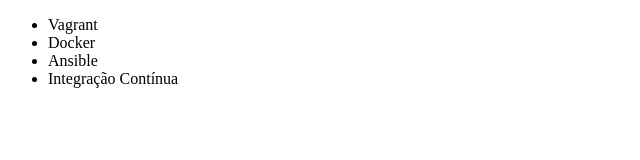
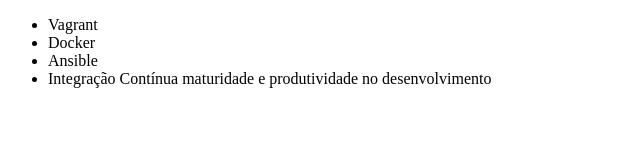
Before and after one commit to owamandah/volta, a plain HTML site: page index.html in a window 1280 px wide. Shown: the whole page, without its empty margins (0-640 px from the left). Drawn offline with Linux system fonts and the light colour scheme.

Commit message:
renomeando curso de integração contínua

```diff
--- a/index.html
+++ b/index.html
@@ -9,7 +9,7 @@
         <li>Vagrant</li>
         <li>Docker</li>
         <li>Ansible</li>
-        <li>Integração Contínua</li>
+        <li>Integração Contínua maturidade e produtividade no desenvolvimento</li>
     </ul>
 </body>
 </html>
```
